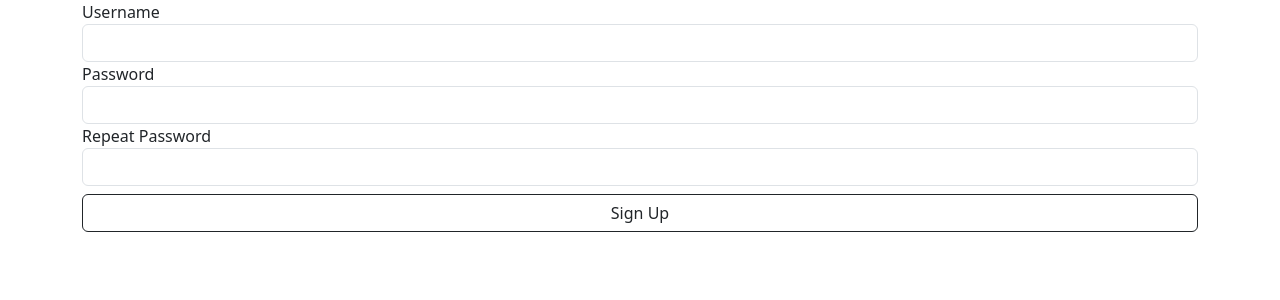
After one commit to ryangohca/wahoo, a Flask app: page /signup in a window 1280 px wide. The commit adds this page. Shown: the top 300 px of the page. Run offline with Flask 3, Linux system fonts and the light colour scheme; some libraries are stand-ins or nearby versions.

Commit message:
login and signup

```diff
--- a/app.py
+++ b/app.py
@@ -23,12 +23,27 @@ app.config['SQLALCHEMY_ECHO'] = True # See all sql statements that are being run
 app.config['UPLOAD_FOLDER'] = "static/images/posts"
 
 # Forms
+
 class LoginForm(FlaskForm):
     username = StringField('Username', id="login-username", validators=[InputRequired()])
     password = PasswordField('Password', id="login-password", validators=[InputRequired()])
     remember_me = BooleanField('Remember Me', id="login-remember_me")
 
     formName = HiddenField(default="login", id="login-formName")
+
+    def validate_username(form, field):
+        username = field.data.strip()
+        pass
+
+    def validate_password(form, field):
+        password = field.data.strip()
+        pass
+
+class SignUpForm(FlaskForm):
+    username = StringField('Username', id="signup-username", validators=[InputRequired()])
+    password = PasswordField('Password', id="signup-password", validators=[InputRequired()])
+    repeatPassword = PasswordField('Repeat Password', id="signup-password", validators=[InputRequired()])
+    formName = HiddenField(default="signup", id="signup-formName")
 
     def validate_username(form, field):
         username = field.data.strip()
@@ -117,6 +132,10 @@ def reseteverything():
 def login():
     return render_template('login.html', loginForm=LoginForm())
 
+@app.route('/signup')
+def signup():
+    return render_template('signup.html', signUpForm=SignUpForm())
+
 @app.route('/upload', methods=["GET", "POST"])
 def upload():
     uploadForm = UploadForm()
--- a/templates/login.html
+++ b/templates/login.html
@@ -15,7 +15,7 @@
                 {{ render_field(loginForm.username, autocomplete="username") }}
                 {{ render_field(loginForm.password, autocomplete="current-password") }}
                 {{ render_field(loginForm.remember_me, class_="form-check-input border") }}
-                <button type="submit" class="btn btn-primary mt-2 w-100"> Sign In </button>
+                <button type="submit" class="btn btn-outline-dark mt-2 w-100"> Sign In </button>
             </form>
         </div>
     </body>
--- /dev/null
+++ b/templates/signup.html
@@ -0,0 +1,22 @@
+{% from "_macros.html" import render_field with context %}
+<!DOCTYPE html>
+<html>
+    <head>
+        <title>Sign Up</title>
+        <link rel="icon" href="../static/images/Favicon-32x32.jpeg">
+        <link rel="stylesheet" href="../static/signup.css">
+        <link href="https://cdn.jsdelivr.net/npm/bootstrap@5.3.3/dist/css/bootstrap.min.css" rel="stylesheet" integrity="sha384-QWTKZyjpPEjISv5WaRU9OFeRpok6YctnYmDr5pNlyT2bRjXh0JMhjY6hW+ALEwIH" crossorigin="anonymous">
+    </head>
+    <body>
+        <div>
+            <form method="POST" id="signUpForm" class="container">
+                {{ signUpForm.hidden_tag() }}
+
+                {{ render_field(signUpForm.username, autocomplete="username") }}
+                {{ render_field(signUpForm.password, autocomplete="current-password") }}
+                {{ render_field(signUpForm.repeatPassword, autocomplete="current-password") }}
+                <button type="submit" class="btn btn-outline-dark mt-2 w-100"> Sign Up </button>
+            </form>
+        </div>
+    </body>
+</html>
```
Also changed, not shown: templates/base.html (+9 -4 lines), static/signup.css (added).
